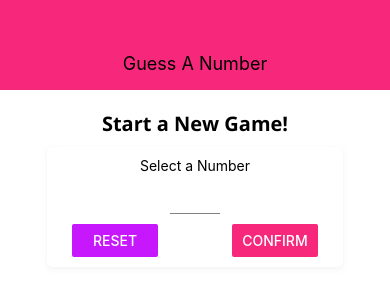
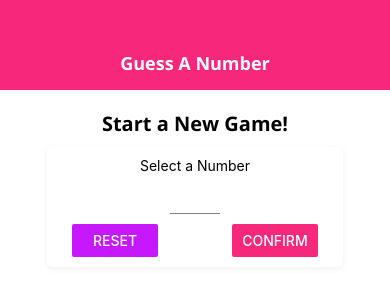
Before and after one commit to faisalhatila/react-native-num-guess-app, a React Native app: screen / in a window 390 px wide. Shown: the top 300 px of the page. Built offline with nearby package versions, Linux system fonts and the light colour scheme.

Commit message:
header text made bold with font family

```diff
--- a/components/header/index.js
+++ b/components/header/index.js
@@ -21,6 +21,8 @@ const styles = StyleSheet.create({
   headerTitle: {
     color: "#000",
     fontSize: 18,
+    fontFamily: "open-sans-bold",
+    color: "#fff",
   },
 });
 
```
